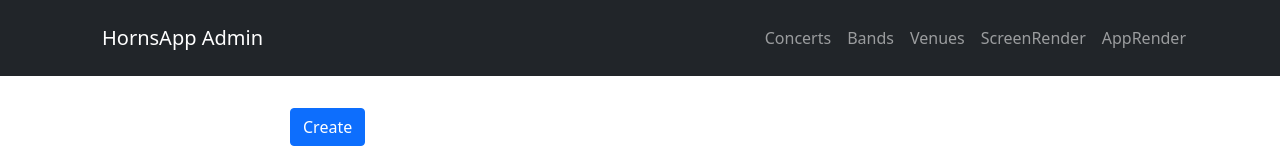
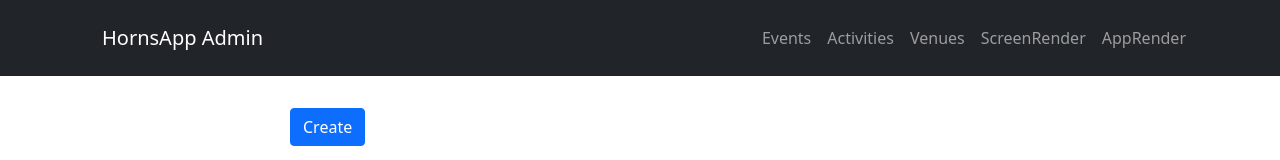
Before and after one commit to Yesferal/HornsApp-React, a React (Create React App) app: page / in a window 1280 px wide. Shown: the top 160 px of the page. Built offline with nearby package versions, Linux system fonts and the light colour scheme; no server answers.

Commit message:
Update App.js links (Events & Activities)

```diff
--- a/src/App.js
+++ b/src/App.js
@@ -57,13 +57,13 @@ const App = () => {
                 <Nav>
                   <Link to={router.CONCERT_LIST}
                     className="nav-link">
-                    Concerts
+                    Events
                   </Link>
                 </Nav>
                 <Nav>
                   <Link to={router.BAND_LIST}
                     className="nav-link">
-                    Bands
+                    Activities
                   </Link>
                 </Nav>
                 <Nav>
```
